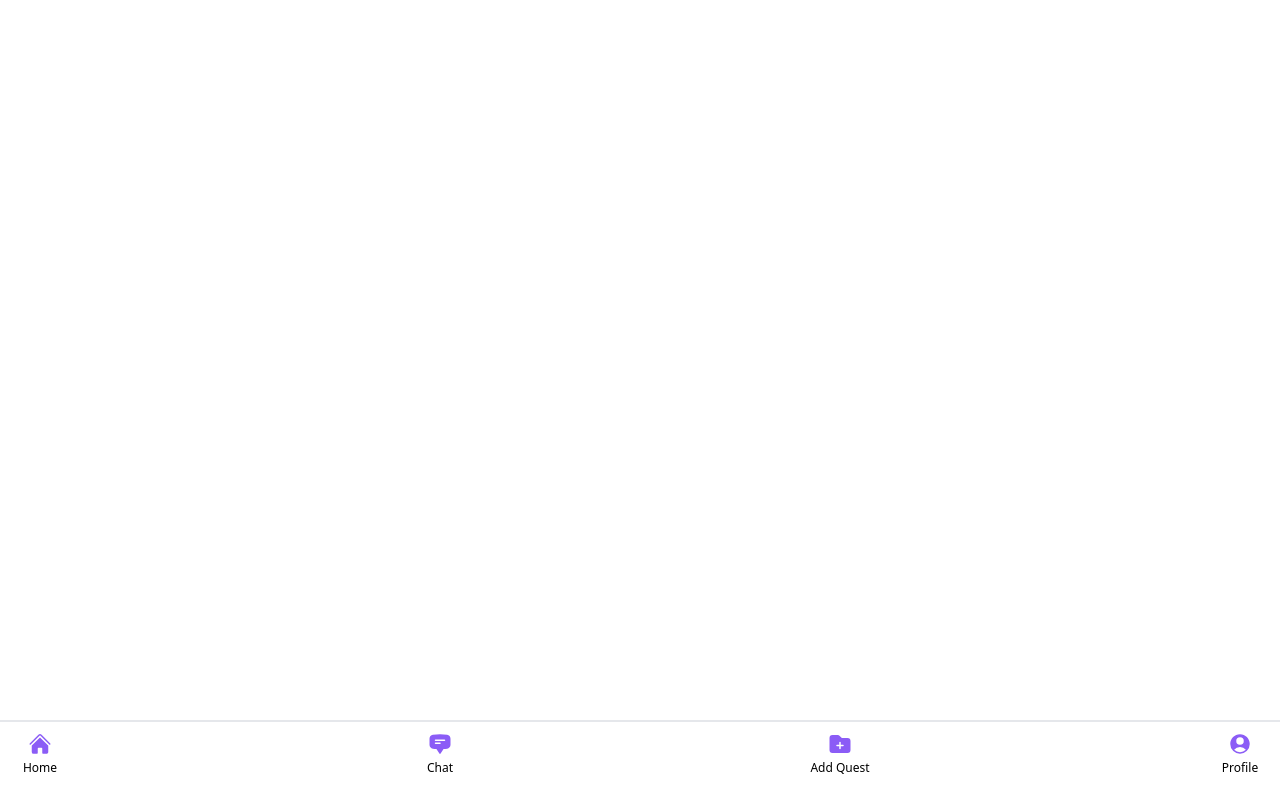
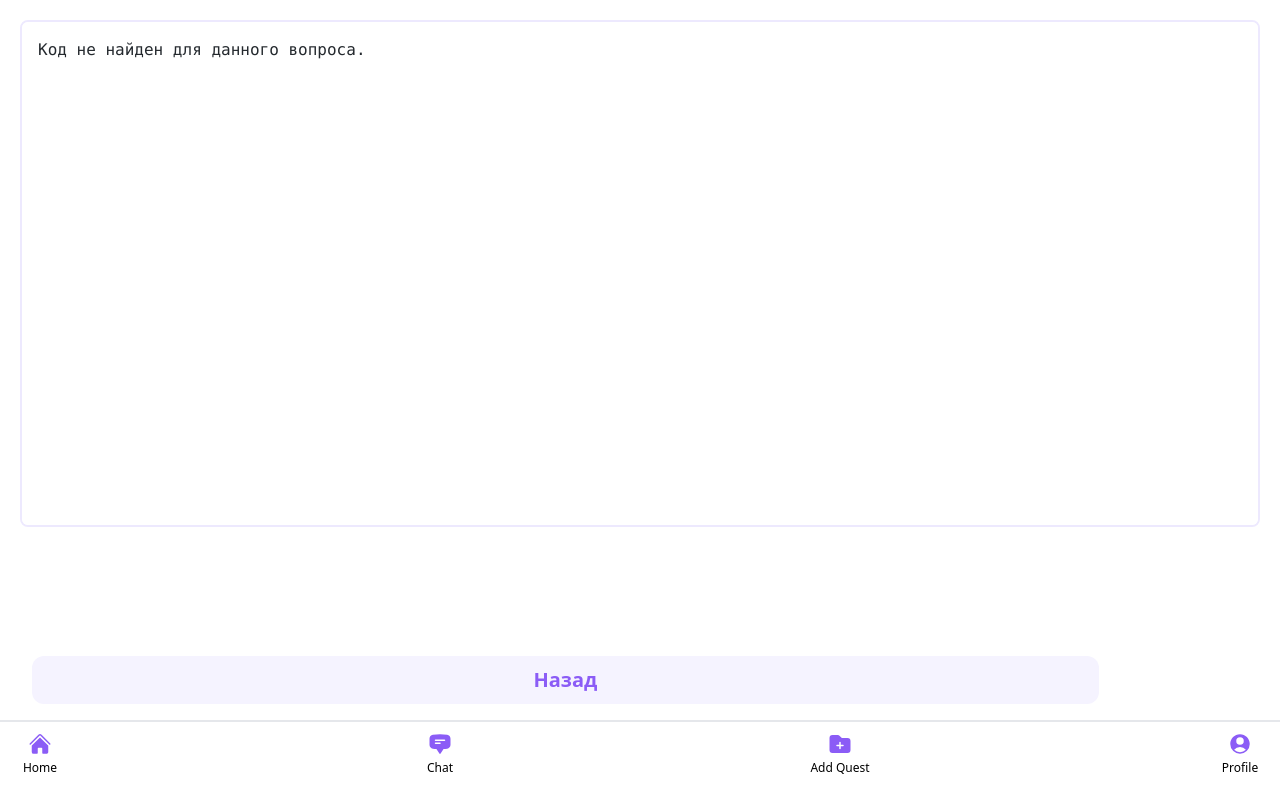
Before and after one commit to Askhab07/interview-react, a React (Create React App) app: page /#/interview-react/question/1/code in a window 1280 px wide. Built offline with nearby package versions, Linux system fonts and the light colour scheme; no server answers.

Commit message:
new update router, code, number

```diff
--- a/public/index.html
+++ b/public/index.html
@@ -2,6 +2,7 @@
 <html lang="en">
   <head>
     <meta charset="utf-8" />
+    <link rel="stylesheet" href="https://cdnjs.cloudflare.com/ajax/libs/highlight.js/11.5.0/styles/github.min.css">
     <link rel="apple-touch-icon" href="%PUBLIC_URL%/apple-touch-icon.png" sizes="180x180" />
     <!-- Иконки для Android -->
     <link rel="icon" href="%PUBLIC_URL%/android-chrome-192x192.png" sizes="192x192" />
--- a/src/App.jsx
+++ b/src/App.jsx
@@ -1,5 +1,5 @@
 import { useState } from 'react';
-import { BrowserRouter as Router, Routes, Route } from 'react-router-dom';
+import { HashRouter as Router, Routes, Route } from 'react-router-dom';
 import './styles/App.css';
 import Home from './pages/home/Home';
 import Navbar from './layout/Navbar';
@@ -10,6 +10,7 @@ import Auth from './pages/auth/Auth';
 import Questions from './layout/Questions';
 import { AppProvider } from './context/AppContext';
 import Question from './components/Question';
+import Code from './layout/Code';
 
 function App() {
   const [admin, setAdmin] = useState(true);
@@ -22,6 +23,7 @@ function App() {
           <Route path="/interview-react/" element={<Home />} />
           <Route path="/interview-react/:category" element={<Questions />} />
           <Route path="/interview-react/question/:id" element={<Question />} />
+          <Route path="/interview-react/question/:id/code" element={<Code />} />
           <Route path="/interview-react/chat" element={<Chat />} />
           <Route path="/interview-react/add" element={<AddQuestion />} />
           <Route path="/interview-react/profile" element={<Profile />} />
@@ -34,13 +36,5 @@ function App() {
 
 export default App;
 
-// Сделать сортировку кода
-// Добавить react-router-dom
-// Добавить context react
-// Добавить назад текущему месту
 // Добавить просмотр кода
 // Добавить chatGPT
-// Добавить нижний панель question, chatgpt, add question, profile
-// Добавить отзывчевую вверстку
-// Добавить tailwind
-// 'https://script.google.com/macros/s/AKfycbwG6_UBsY-eojtHXni_35EmRgPy_cNlBfewEMEbOuTCM9XVTft5l9p_2mbRCuxA9QBm/exec'
--- a/src/components/Question.jsx
+++ b/src/components/Question.jsx
@@ -1,5 +1,5 @@
 import React, { useContext } from 'react';
-import { useParams, useNavigate } from 'react-router-dom';
+import { useParams, useNavigate, Link } from 'react-router-dom';
 import { AppContext } from '../context/AppContext';
 
 const Question = () => {
@@ -28,7 +28,7 @@ const Question = () => {
       )}
       <div className='flex justify-between mb-20'>
       <button className='w-36 h-24 font-semibold text-xl rounded-2xl text-violet-500 bg-violet-50' onClick={handleClick}>Назад</button>
-      <button className='w-36 h-24 font-semibold text-xl rounded-2xl text-violet-500 bg-violet-50'>Посмотреть<br/>код</button>
+      <button className='w-36 h-24 font-semibold text-xl rounded-2xl text-violet-500 bg-violet-50'><Link to={`/interview-react/question/${id}/code`}>Посмотреть<br/>код</Link></button>
       </div>
     </div>
   );
--- a/src/context/AppContext.jsx
+++ b/src/context/AppContext.jsx
@@ -11,7 +11,7 @@ function AppProvider({ children }) {
 
   const fetchData = async () => {
     try {
-      const response = await fetch('https://script.google.com/macros/s/AKfycbwG6_UBsY-eojtHXni_35EmRgPy_cNlBfewEMEbOuTCM9XVTft5l9p_2mbRCuxA9QBm/exec');
+      const response = await fetch('https://script.google.com/macros/s/AKfycbyjLY68LbMZL2TsH7lFEgZg6YIRLYGKUR_OKMmgmVxroUKmNirH9mgWc2O9AL3j0kfs/exec');
       const data = await response.json();
 
       // Получаем данные из localStorage для сравнения
--- /dev/null
+++ b/src/layout/Code.jsx
@@ -0,0 +1,46 @@
+import React, { useContext, useRef, useEffect } from 'react';
+import { useParams, useNavigate } from 'react-router-dom';
+import { AppContext } from '../context/AppContext';
+import hljs from 'highlight.js';
+import 'highlight.js/styles/github.css'; // Выберите стиль
+import 'highlight.js/lib/languages/javascript';
+import 'highlight.js/lib/languages/css';
+import 'highlight.js/lib/languages/xml'; // Для HTML и JSX
+
+const Code = () => {
+  const codeRef = useRef(null);
+  const { id } = useParams(); // Получаем параметр id из URL
+  const { categories } = useContext(AppContext); // Достаем категории из контекста
+  const navigate = useNavigate();
+
+  const filteredQuestion = categories.find((q) => q.id === parseInt(id));
+
+  const handleClick = () => {
+    navigate(-1);
+  };
+
+  useEffect(() => {
+    hljs.highlightElement(codeRef.current); // Подсвечиваем код
+  }, []);
+
+  // Определите язык динамически, если у вас есть эта информация
+  const language = filteredQuestion ? filteredQuestion.category : 'plaintext'; // Предполагается, что `filteredQuestion` содержит язык
+
+  return (
+    <div className="h-screen p-5">
+      <pre className="border-2 border-violet-100 rounded-lg text h-4/6 overflow-scroll">
+        <code ref={codeRef} className={`h-full language-${language}`}>
+          {filteredQuestion ? filteredQuestion.code : 'Код не найден для данного вопроса.'}
+        </code>
+      </pre>
+      <button
+        className="fixed translate-x-3 bottom-4 w-5/6 h-12 mt-5 mb-20 font-semibold text-xl rounded-xl text-violet-500 bg-violet-50"
+        onClick={handleClick}
+      >
+        Назад
+      </button>
+    </div>
+  );
+};
+
+export default Code;
--- a/src/layout/Questions.jsx
+++ b/src/layout/Questions.jsx
@@ -11,6 +11,7 @@ const Questions = () => {
   // Фильтруем вопросы по категории
   const filteredQuestions = categories.filter((q) => q.category === category);
 
+
   // Состояние для хранения перечеркнутых вопросов
   const [crossedQuestions, setCrossedQuestions] = usePersistedState('crossedQuestions', []);
 
@@ -23,7 +24,6 @@ const Questions = () => {
   // Разделяем вопросы на перечеркнутые и неперечеркнутые
   const uncrossedQuestions = filteredQuestions.filter(q => !crossedQuestions.includes(q.id));
   const crossedQuestionsList = filteredQuestions.filter(q => crossedQuestions.includes(q.id));
-  console.log(uncrossedQuestions);
 
 
   return (
@@ -35,8 +35,9 @@ const Questions = () => {
       <div className="flex flex-col gap-4 mt-5">
         {/* Отображаем неперечеркнутые вопросы */}
         {uncrossedQuestions.length > 0 ? (
-          uncrossedQuestions.map((question) => (
-            <div key={question.id} className="flex justify-between items-center px-7 h-16 bg-violet-100 rounded-full">
+          uncrossedQuestions.map((question, index) => (
+            <div key={question.id} className="flex justify-between items-center px-5 h-16 bg-violet-100 rounded-full">
+              <span className='text-xl text-red-400 font-medium'>{index + 1}</span>
               <Link to={`/interview-react/question/${question.id}`} className="flex items-center w-64 h-12 text-l font-semibold text-violet-500">
                 {`${question.question.slice(0, 40)}...`}
               </Link>
--- a/src/pages/add-question/AddQuestion.jsx
+++ b/src/pages/add-question/AddQuestion.jsx
@@ -19,26 +19,29 @@ const QuizForm = () => {
   const handleSubmit = async (e) => {
     e.preventDefault();
     try {
-      const response = await fetch('https://script.google.com/macros/s/AKfycbx2gHOHMA7LHMC7d4bi0ukpT3Tb6SlAyCik2JqS0voKRIVRiAEhJBiCaKeSSRk0CSah/exec', {
+      const response = await fetch('https://script.google.com/macros/s/AKfycbyjLY68LbMZL2TsH7lFEgZg6YIRLYGKUR_OKMmgmVxroUKmNirH9mgWc2O9AL3j0kfs/exec', {
         method: 'POST',
         headers: {
           'Content-Type': 'application/json'
         },
         body: JSON.stringify(formData)
       });
+
+
       if (!response.ok) {
-        // Handle HTTP errors
-        const errorMessage = await response.text(); // Get error message from response
+        const errorMessage = await response.text();
         throw new Error(`HTTP error! status: ${response.status}, message: ${errorMessage}`);
       }
+
       const result = await response.json();
+
       if (result.status === 'success') {
         alert('Data submitted successfully!');
       } else {
         alert('Failed to submit data.');
       }
     } catch (error) {
-      console.error('Error:', error);
+      console.error('Error:', error); // Логирование ошибки
       alert('An error occurred while submitting the data.');
     }
   };
```
Also changed, not shown: package.json (+6 -1 lines), 1 other file (tests, documents, lock files or other folders).
